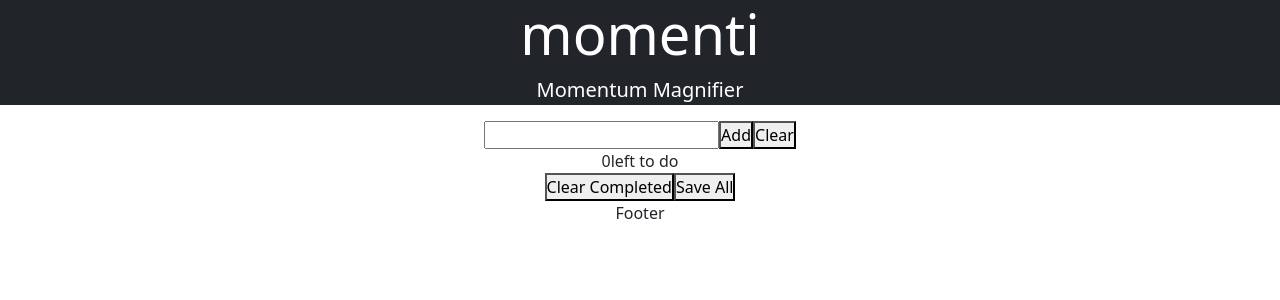
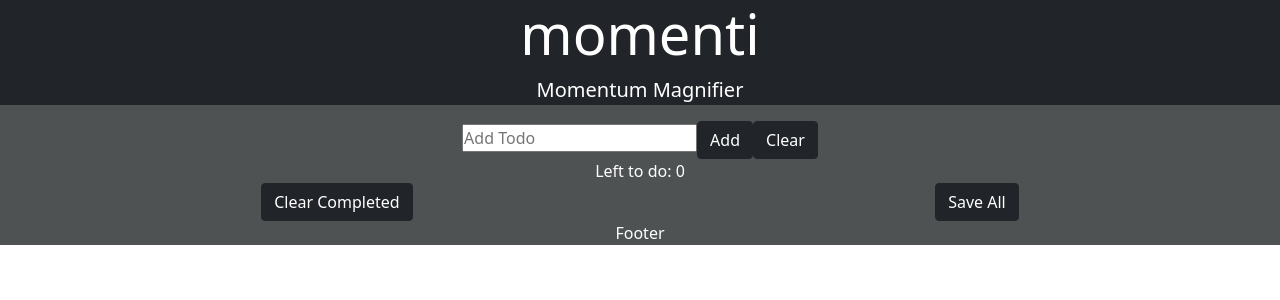
Before and after one commit to ianjleblanc/momentum-magnifier, a React (Create React App) app: page / in a window 1280 px wide. Shown: the top 300 px of the page. Built offline with nearby package versions, Linux system fonts and the light colour scheme.

Commit message:
button color and placement

```diff
--- a/src/App.css
+++ b/src/App.css
@@ -6,6 +6,11 @@
 
 .App {
     text-align: center;
+    background-color: rgb(78, 82, 82);
+}
+
+.todo-counter {
+    color: white;
 }
 
 .todo-item {
@@ -14,9 +19,12 @@
     width: 60%;
     margin: 16px auto;
     justify-content: space-around;
-    border: 1px solid blue;
+    border: 1px solid black;
     position: relative;
     padding: 10px 0px;
+    background-color: black;
+    color: white;
+
 }
 
 .remove-todo-btn {
@@ -25,6 +33,14 @@
     padding: 2px 10px;
     position: absolute;
     right: 0%;
+
+}
+
+.clear-save-btn {
+
+    display: flex;
+    justify-content: space-around;
+    /* width: 60%; */
 }
 
 input[type=checkbox] {
@@ -32,3 +48,7 @@ input[type=checkbox] {
     position: absolute;
     left: 10px;
 }
+
+.footer {
+    color: white;
+}
--- a/src/App.js
+++ b/src/App.js
@@ -29,12 +29,12 @@ function App() {
 
   function handleClearCompleteTodos(e) {
     e.preventDefault();
-    const newTodos = todos.filter(todo => !todo.complete);
+    const newTodos = todos.filter((todo) => !todo.complete);
     setTodos(newTodos);
   }
 
   function handleClearInputField() {
-    todoNameRef.current.value = null
+    todoNameRef.current.value = null;
   }
 
   function handleAddTodo(e) {
@@ -54,21 +54,30 @@ function App() {
 
       <div>
         <label htmlFor="todo">
-          <input ref={todoNameRef} type="text" id="todo" />
+          <input
+            ref={todoNameRef}
+            type="text"
+            id="todo"
+            placeholder="Add Todo"
+          />
+          <button className="btn btn-dark" onClick={handleAddTodo}>
+            Add
+          </button>
+          <button className="btn btn-dark" onClick={handleClearInputField}>
+            Clear
+          </button>
         </label>
-
-        <button onClick={handleAddTodo}>Add</button>
-        <button onClick={handleClearInputField}>Clear</button>
-        {/* onClick return input field blank */}
+        <div className="todo-counter">
+        Left to do: {todos.filter((todo) => !todo.complete).length}
+        </div>
       </div>
       <TodoList todos={todos} toggleTodo={toggleTodo} />
 
-      <div>
-        {todos.filter((todo) => !todo.complete).length}left to do
-      </div>
-      <div>
-        <button onClick={handleClearCompleteTodos}>Clear Completed</button>
-        <button>Save All</button>
+      <div className="clear-save-btn">
+        <button className="btn btn-dark" onClick={handleClearCompleteTodos}>
+          Clear Completed
+        </button>
+        <button className="btn btn-dark">Save All</button>
       </div>
       <Footer />
     </div>
--- a/src/Footer.js
+++ b/src/Footer.js
@@ -2,8 +2,10 @@ import React from 'react'
 
 export default function Footer() {
     return (
-        <div>
-            Footer
+        <div className='footer'>
+            <footer>Footer</footer>
+
         </div>
+
     )
 }
--- a/src/todo/TodoItem.js
+++ b/src/todo/TodoItem.js
@@ -1,6 +1,7 @@
 import React from "react";
 
 export default function todoItem({ todo, toggleTodo }) {
+
   function handleTodoClick() {
     toggleTodo(todo.id);
   }
@@ -12,7 +13,7 @@ export default function todoItem({ todo, toggleTodo }) {
           checked={todo.complete}
           onChange={handleTodoClick}
         />
-        {todo.name}
+        {todo.name.toUpperCase()}
       <button className="remove-todo-btn">X</button>
     </div>
   );
```
